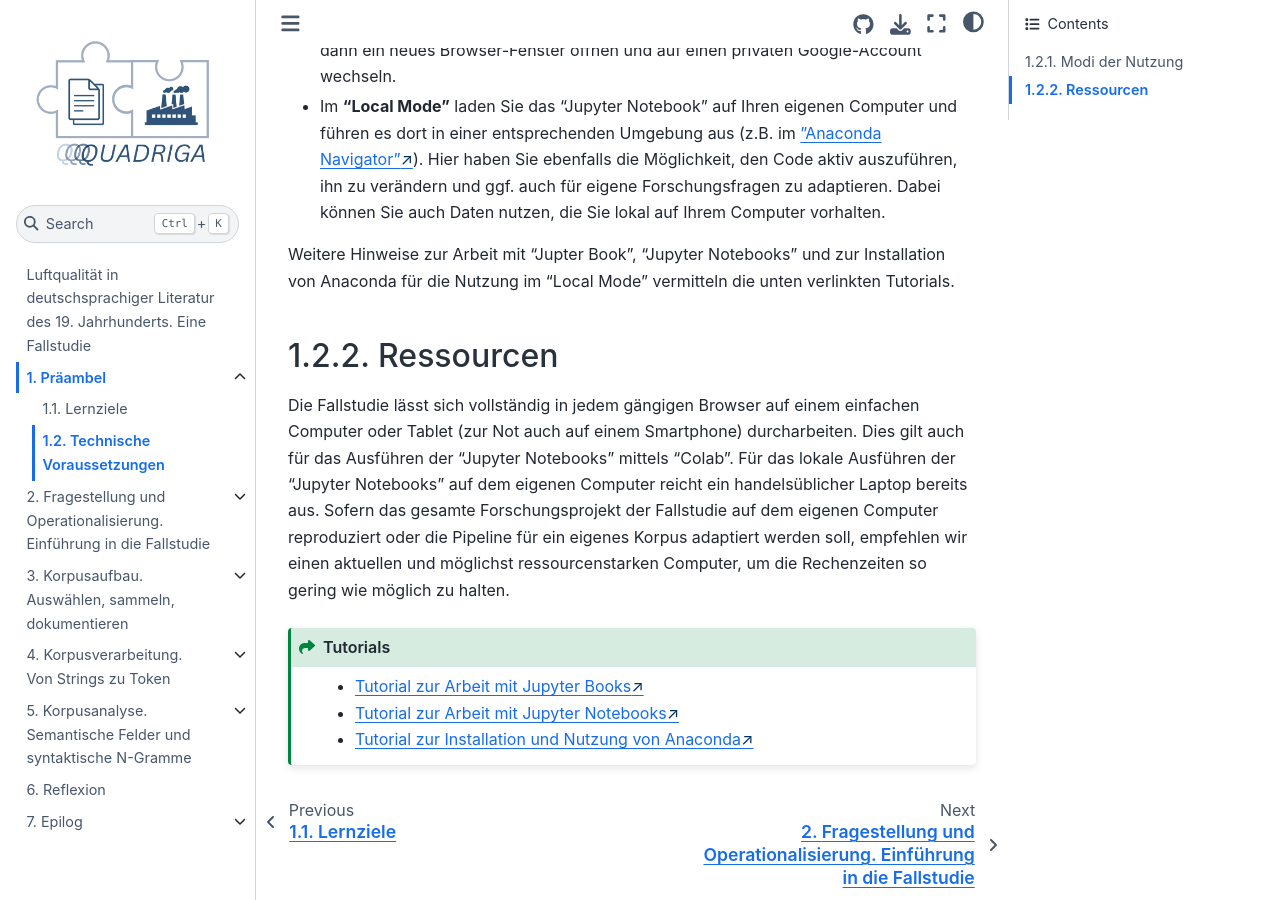
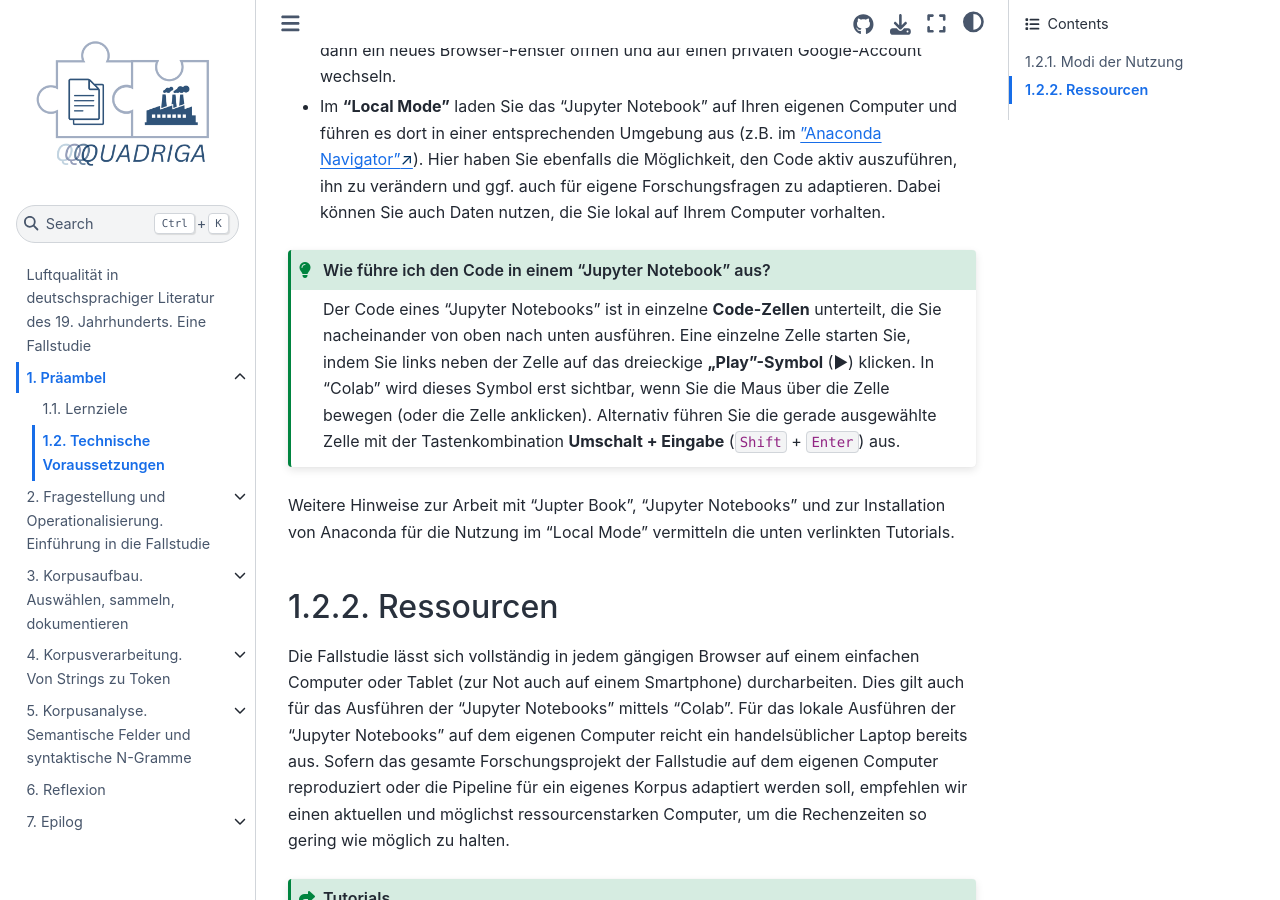
Before and after one commit to quadriga-dk/Text-Fallstudie-3, a Jupyter Book: the page built from introduction/introduction_requirements.md, in a window 1280 px wide and 900 px high, scrolled down 1038 px. Built offline with Jupyter Book 1.0.4 settings and Sphinx 7.4.7 and the Sphinx Book theme 1.1.4, drawn with Linux system fonts in a browser that asks for light colours; pages that are not in the unit, such as notebooks, are missing from menus.

Commit message:
Explain how to run notebook cells in Colab / locally (1.2)
Add a short "Wie führe ich den Code aus?" tip to the Technische
Voraussetzungen page: run a cell via the triangular „Play" symbol (▶) to
its left — which in Colab only appears on hover/selection — or with
Shift+Enter.

Fixes #178

````diff
--- a/introduction/introduction_requirements.md
+++ b/introduction/introduction_requirements.md
@@ -16,6 +16,11 @@ Kurz gesagt: Das **"Jupyter Book"** ist das Gesamtwerk, das Sie hier vor sich ha
 - Im **"Cloud Mode"** können Sie darüber hinaus die in diesem "Jupyter Book" enthaltenen "Jupyter Notebooks" über den webbasierten Dienst "Colab" von Google aktiv ausführen, den Code verändern und ggf. auch für eigene Forschungsfragen adaptieren. Unterkapitel dieser Fallstudie, die in Form von "Jupyter Notebooks" vorliegen und die Sie entsprechend im "Cloud Mode" ausführen können, weisen oben rechts eine Rakete auf. Klicken Sie auf die Rakete und öffnen Sie das "Jupyter Notebook" auf "Colab". Um ein "Jupyter Notebook" in Colab auszuführen, benötigen Sie einen Google-Account. Wenn Sie bei ihrem Account eine institutionelle E-Mail-Adresse angegeben haben, kann es zu Problemen beim Login kommen. Sie müssen dann ein neues Browser-Fenster öffnen und auf einen privaten Google-Account wechseln.
 - Im **"Local Mode"** laden Sie das "Jupyter Notebook" auf Ihren eigenen Computer und führen es dort in einer entsprechenden Umgebung aus (z.B. im <a href="https://www.anaconda.com/products/navigator" class="external-link" target="_blank">"Anaconda Navigator"</a>). Hier haben Sie ebenfalls die Möglichkeit, den Code aktiv auszuführen, ihn zu verändern und ggf. auch für eigene Forschungsfragen zu adaptieren. Dabei können Sie auch Daten nutzen, die Sie lokal auf Ihrem Computer vorhalten.
 
+```{admonition} Wie führe ich den Code in einem "Jupyter Notebook" aus?
+:class: tip
+Der Code eines "Jupyter Notebooks" ist in einzelne **Code-Zellen** unterteilt, die Sie nacheinander von oben nach unten ausführen. Eine einzelne Zelle starten Sie, indem Sie links neben der Zelle auf das dreieckige **„Play"-Symbol** (▶) klicken. In "Colab" wird dieses Symbol erst sichtbar, wenn Sie die Maus über die Zelle bewegen (oder die Zelle anklicken). Alternativ führen Sie die gerade ausgewählte Zelle mit der Tastenkombination **Umschalt + Eingabe** (`Shift` + `Enter`) aus.
+```
+
 Weitere Hinweise zur Arbeit mit "Jupter Book", "Jupyter Notebooks" und zur Installation von Anaconda für die Nutzung im "Local Mode" vermitteln die unten verlinkten Tutorials.
 
 ## Ressourcen
````
